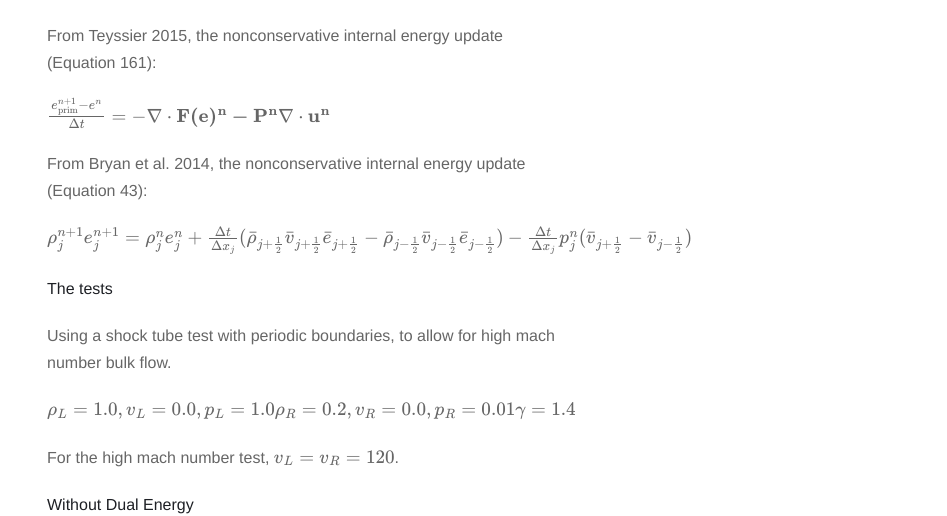
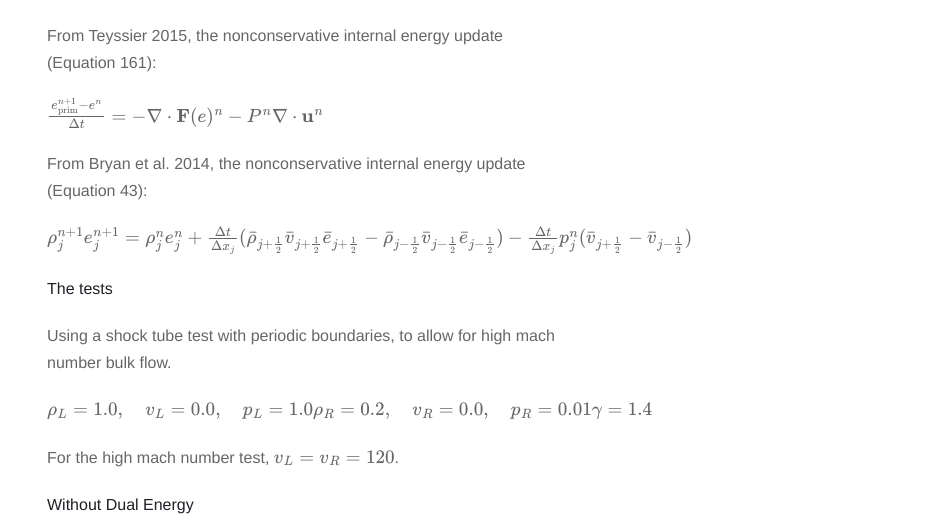
Before and after one commit to evaneschneider/site, a Jekyll site: the page built from _posts/2015-09-29-first-post.markdown, in a window 1280 px wide. Shown: the part 326-842 px from the top of the page, without its empty margins (333-1280 px from the left). Built offline with Jekyll 4.4.1, drawn with Linux system fonts in a browser that asks for light colours; nearby versions of some CDN libraries; formulas are drawn with MathJax 3.

Commit message:
Adding equtions

```diff
--- a/_posts/2015-09-29-first-post.markdown
+++ b/_posts/2015-09-29-first-post.markdown
@@ -10,7 +10,7 @@
 
 <span>
 $$
-\frac{e^{n+1}_{\mathrm{prim}} - e^n}{\Delta t} = - \nabla \cdot \bf{F}(e)^n - P^n \nabla \cdot \bf{u}^n
+\frac{e^{n+1}_{\mathrm{prim}} - e^n}{\Delta t} = - \nabla \cdot \mathbf{F}(e)^n - P^n \nabla \cdot \mathbf{u}^n
 $$
 </span>
 
@@ -29,8 +29,8 @@
 
 <span>
 $$
-\rho_L = 1.0, v_L = 0.0, p_L = 1.0 \\
-\rho_R = 0.2, v_R = 0.0, p_R = 0.01 \\
+\rho_L = 1.0,\quad v_L = 0.0,\quad p_L = 1.0 \\
+\rho_R = 0.2,\quad v_R = 0.0,\quad p_R = 0.01 \\
 \gamma = 1.4
 $$
 </span>
```
